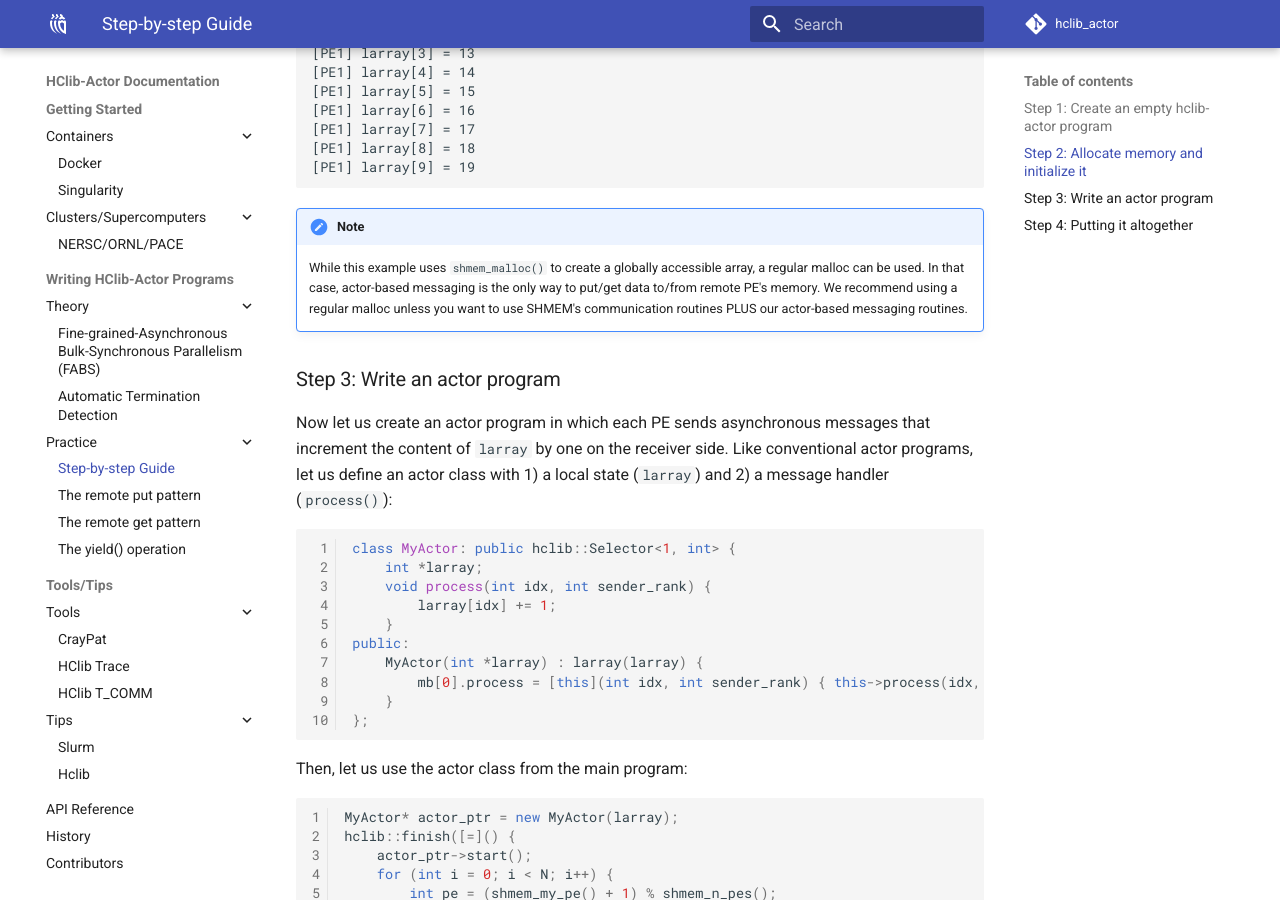
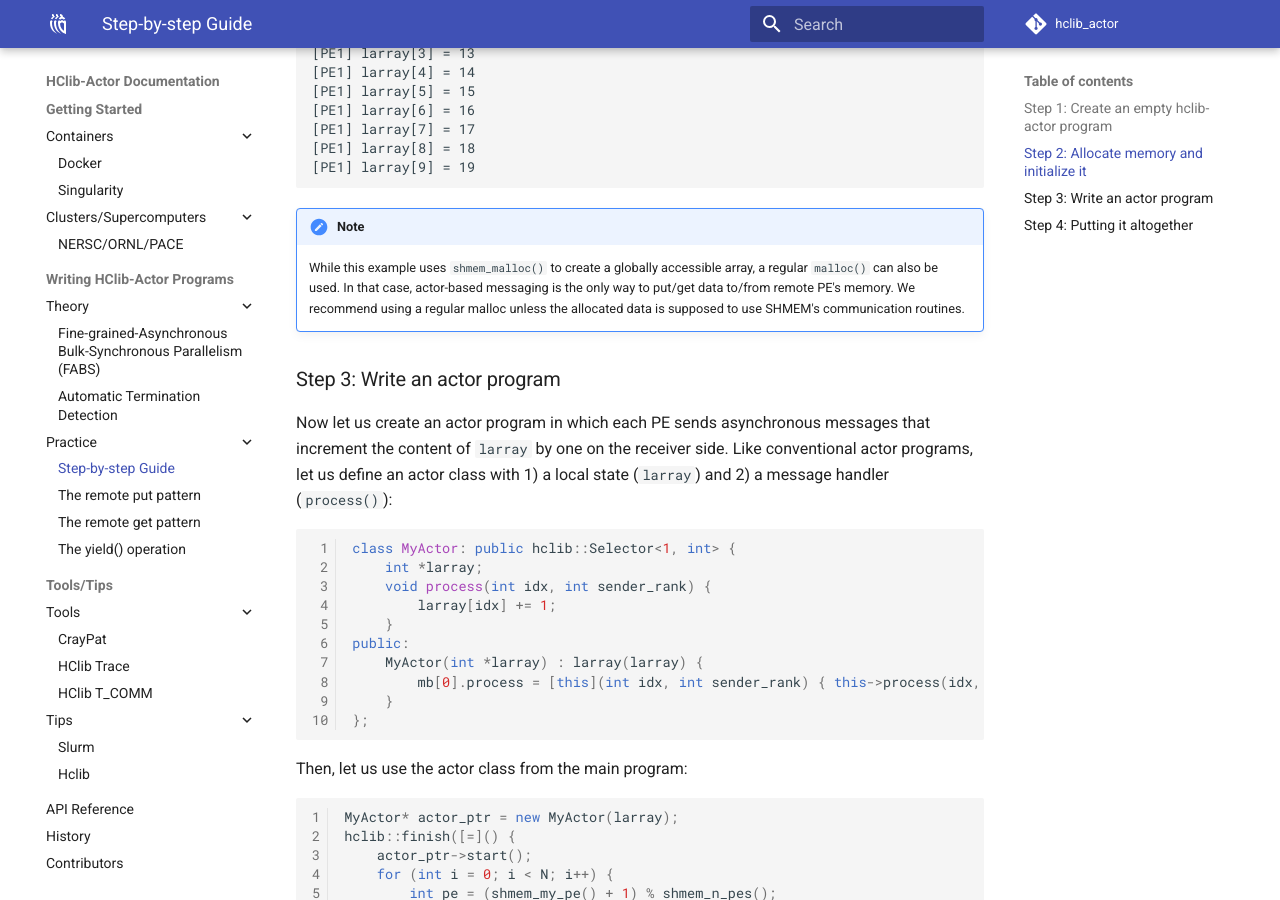
Before and after one commit to ahayashi/hclib-actor, an MkDocs documentation site: the page built from doc/markdowns/details/basics.md, in a window 1280 px wide and 900 px high, scrolled down 1983 px. Built offline with MkDocs 1.6.1 and Material for MkDocs 9.7.7, drawn with Linux system fonts in a browser that asks for light colours; comment, search, counter and statistics services are not loaded.

Commit message:
Update basics.md

```diff
--- a/doc/markdowns/details/basics.md
+++ b/doc/markdowns/details/basics.md
@@ -91,7 +91,7 @@ Here each PE allocates an integer array with N elements and initializes it. Noti
 
 !!! note
 
-    While this example uses `shmem_malloc()` to create a globally accessible array, a regular malloc can be used. In that case, actor-based messaging is the only way to put/get data to/from remote PE's memory. We recommend using a regular malloc unless you want to use SHMEM's communication routines PLUS our actor-based messaging routines.
+    While this example uses `shmem_malloc()` to create a globally accessible array, a regular `malloc()` can also be used. In that case, actor-based messaging is the only way to put/get data to/from remote PE's memory. We recommend using a regular malloc unless the allocated data is supposed to use SHMEM's communication routines.
 
 ### Step 3: Write an actor program
 
```
